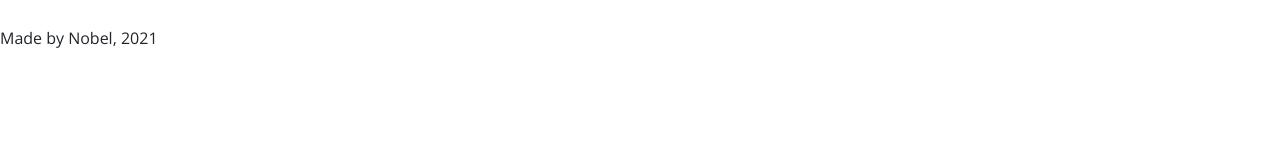
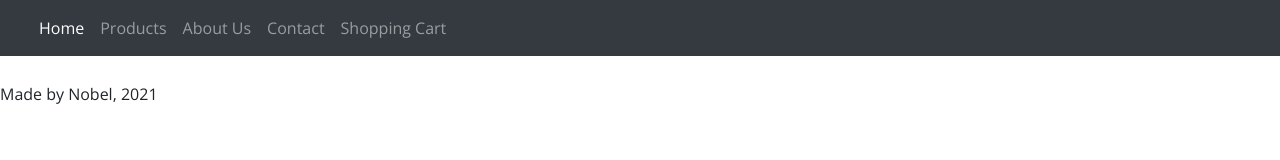
Before and after one commit to nobelharvards/ecommerce, a plain HTML site: page index.html in a window 1280 px wide. Drawn offline with nearby package versions, Linux system fonts and the light colour scheme.

Commit message:
added navbar

```diff
--- a/index.html
+++ b/index.html
@@ -12,6 +12,23 @@
         <title>Ecommerce - Home</title>
     </head>
     <body>
+        <div id="top"></div>
+        <nav class="navbar sticky-top navbar-expand-lg navbar-dark bg-dark">
+            <div class="container-fluid">
+                <button class="navbar-toggler" type="button" data-toggle="collapse" data-target="#navbarNavAltMarkup" aria-controls="navbarNavAltMarkup" aria-expanded="false" aria-label="Toggle navigation">
+                    <span class="navbar-toggler-icon"></span>
+                </button>
+                <div class="collapse navbar-collapse" id="navbarNavAltMarkup">
+                    <div class="navbar-nav">
+                        <a class="nav-link active" aria-current="page" href="#top">Home</a>
+                        <a class="nav-link" href="#">Products</a>
+                        <a class="nav-link" href="#">About Us</a>
+                        <a class="nav-link" href="#">Contact</a>
+                        <a class="nav-link" href="#">Shopping Cart</a>
+                    </div>
+                  </div>
+            </div>
+        </nav>
         <main>
             <header>
 
```
